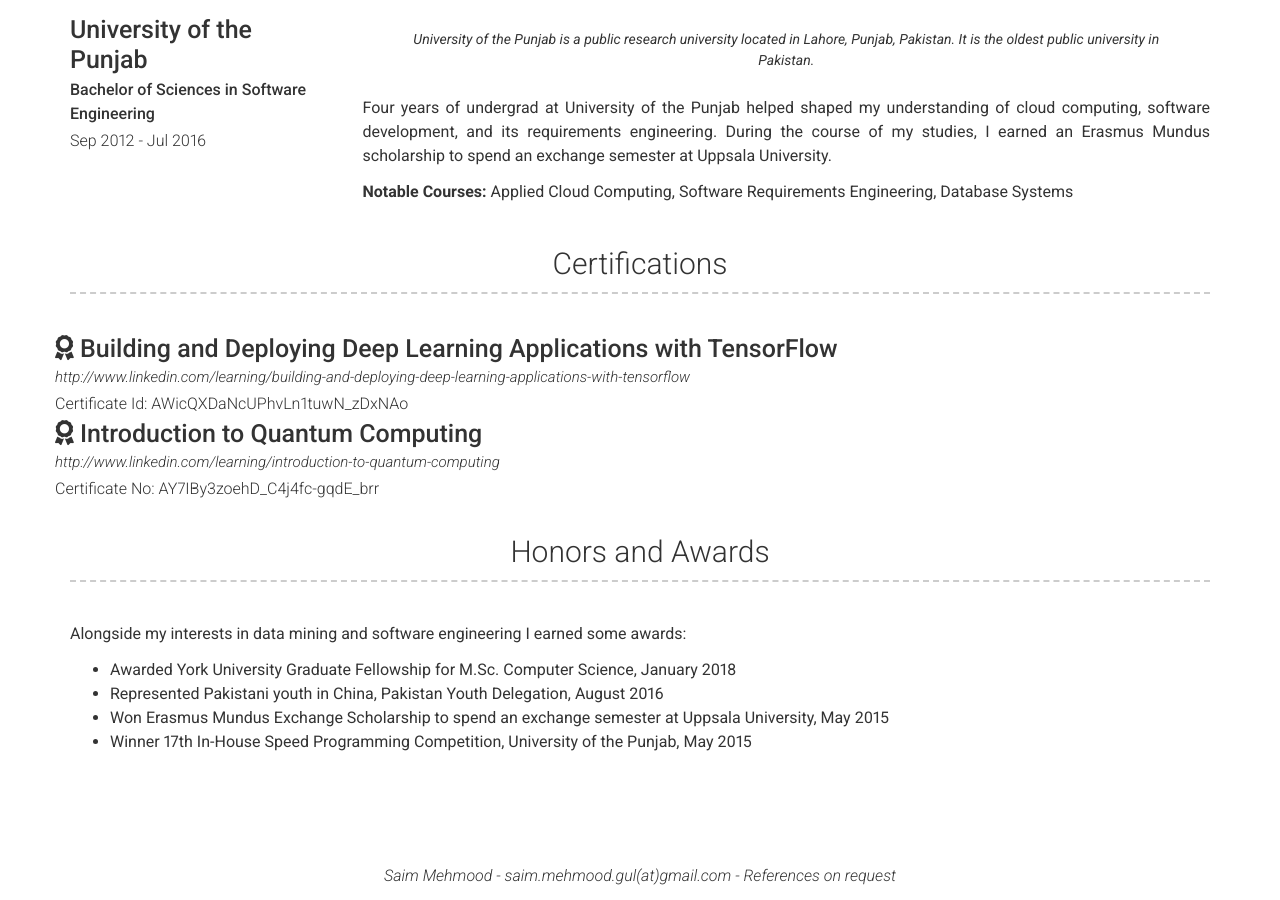
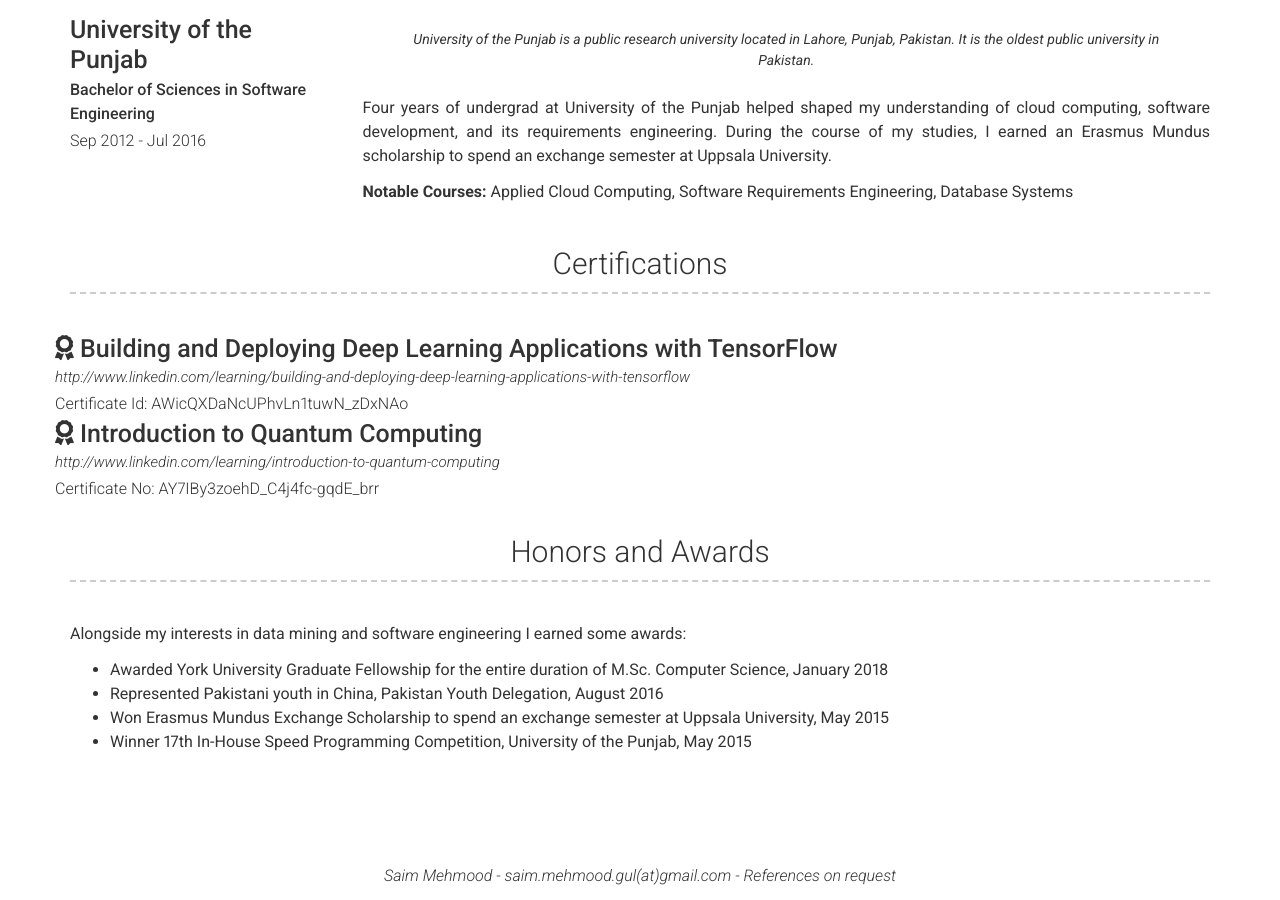
Before and after one commit to saimmehmood/saimmehmood.github.io, a Jekyll site: the page built from index.md, in a window 1280 px wide and 900 px high, scrolled down 2846 px. Built offline with Jekyll 4.4.1, drawn with Linux system fonts in a browser that asks for light colours; nearby versions of some CDN libraries.

Commit message:
4/21/2021 3:53 PM

```diff
--- a/_config.yml
+++ b/_config.yml
@@ -65,7 +65,7 @@
 # more_title: Honors and Awards
 more_content: | # this will include new lines to allow paragraphs
   Alongside my interests in data mining and software engineering I earned some awards:
-   - Awarded York University Graduate Fellowship for M.Sc. Computer Science, January 2018
+   - Awarded York University Graduate Fellowship for the entire duration of M.Sc. Computer Science, January 2018
    - Represented Pakistani youth in China, Pakistan Youth Delegation, August 2016
    - Won Erasmus Mundus Exchange Scholarship to spend an exchange semester at Uppsala University, May 2015
    - Winner 17th In-House Speed Programming Competition, University of the Punjab, May 2015
```
